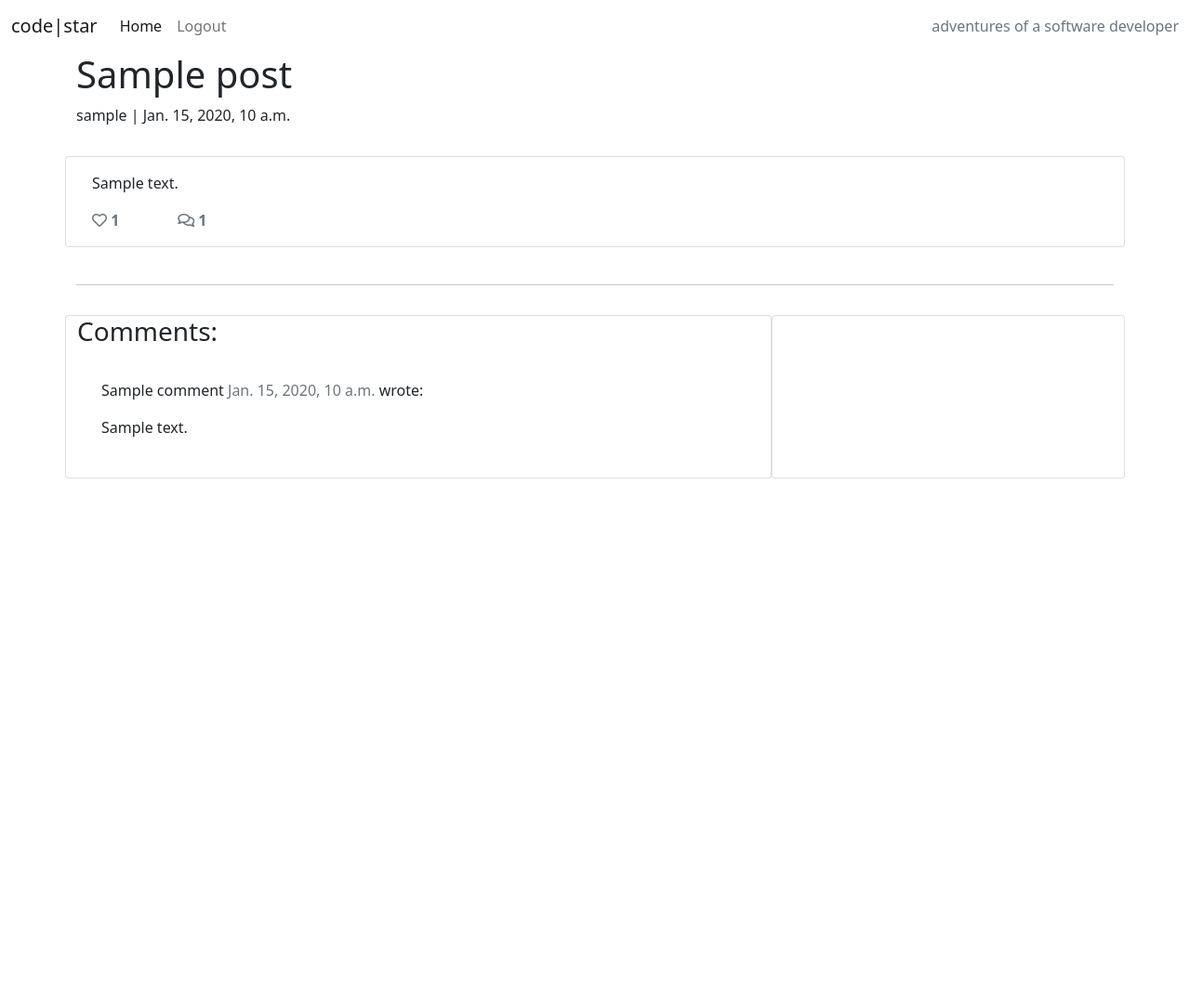
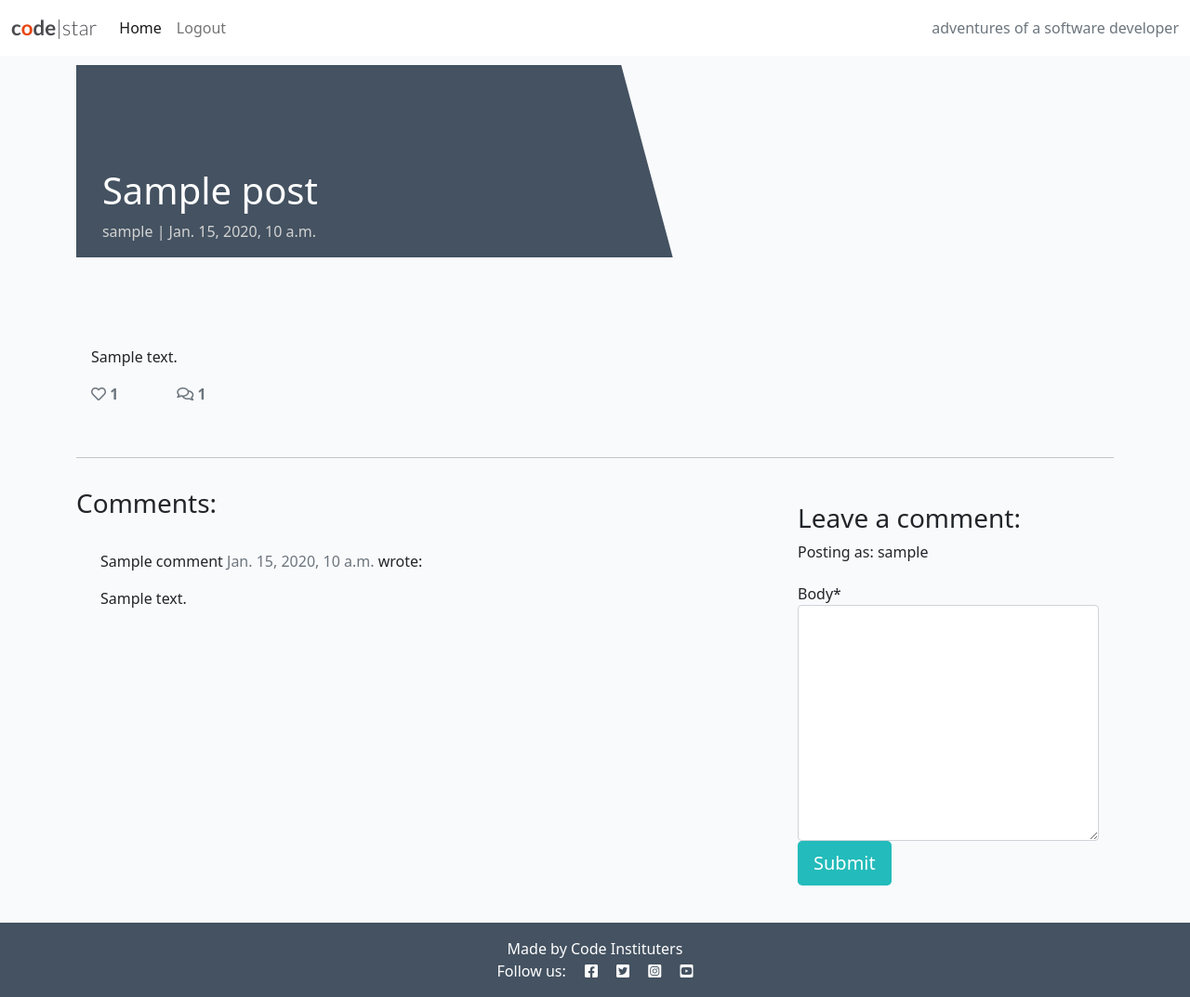
Before and after one commit to Noah-Samawi/DjangoBlog, a Django app: a page that uses templates/base.html in a window 1280 px wide. Shown: the whole page at 93% size. Before the commit the page ends 515 px from the top, so only its background shows below. Run offline with Django 3.2, Linux system fonts and the light colour scheme; a user stored in the database is signed in; tables that the repository leaves empty hold one stand-in row (values such as "Sample post"); some libraries are stand-ins or nearby versions.

Commit message:
Added forms file

```diff
--- /dev/null
+++ b/blog/forms.py
@@ -0,0 +1,8 @@
+from .models import Comment
+from django import forms
+
+
+class CommentForm(forms.ModelForm):
+    class Meta:
+        model = Comment
+        fields = ('body',)
--- a/blog/views.py
+++ b/blog/views.py
@@ -1,9 +1,8 @@
 from django.shortcuts import render, get_object_or_404
 from django.views import generic, View
 from .models import Post
+from .forms import CommentForm
 
-def home(request):
-    return render(request, 'home.html')
 
 class PostList(generic.ListView):
     model = Post
@@ -28,6 +27,39 @@ class PostDetail(View):
             {
                 "post": post,
                 "comments": comments,
+                "commented": False,
+                "liked": liked,
+                "comment_form": CommentForm()
+            },
+        )
+
+    def post(self, request, slug, *args, **kwargs):
+
+        queryset = Post.objects.filter(status=1)
+        post = get_object_or_404(queryset, slug=slug)
+        comments = post.comments.filter(approved=True).order_by("-created_on")
+        liked = False
+        if post.likes.filter(id=self.request.user.id).exists():
+            liked = True
+
+        comment_form = CommentForm(data=request.POST)
+        if comment_form.is_valid():
+            comment_form.instance.email = request.user.email
+            comment_form.instance.name = request.user.username
+            comment = comment_form.save(commit=False)
+            comment.post = post
+            comment.save()
+        else:
+            comment_form = CommentForm()
+
+        return render(
+            request,
+            "post_detail.html",
+            {
+                "post": post,
+                "comments": comments,
+                "commented": True,
+                "comment_form": comment_form,
                 "liked": liked
             },
         )
--- a/requirements.txt
+++ b/requirements.txt
@@ -10,6 +10,7 @@ dj-database-url==0.5.0
 Django==3.2.12
 django-allauth==0.61.1
 django-cloudinary-storage==0.3.0
+django-crispy-forms==1.14.0
 django-summernote==0.8.20.0
 idna==3.6
 oauthlib==3.2.2
--- a/static/css/style.css
+++ b/static/css/style.css
@@ -1,5 +1,5 @@
 body {
-    background-color: hsl(225, 58%, 63%);
+    background-color: #927c2c;
 }
 
 .brand {
--- a/templates/account/login.html
+++ b/templates/account/login.html
@@ -12,7 +12,7 @@
     <div class="col-md-8 mt-3 offset-md-2">
       <h3>{% trans "Sign In" %}</h3>
 
-      <p>{% blocktrans %}Welcome back to the code|star blog. To leave a comment or like a post, please log in. If you
+      <p>{% blocktrans %}Welcome back to the software|guys blog. To leave a comment or like a post, please log in. If you
         have not created an account yet, then <a class="link" href="{{ signup_url }}">sign up</a>
         first.{% endblocktrans %}</p>
     </div>
--- a/templates/base.html
+++ b/templates/base.html
@@ -4,7 +4,7 @@
 <html class="h-100">
 
 <head>
-    <title>CodeStar Blog</title>
+    <title>Software Guys</title>
 
     <link rel="preconnect" href="https://fonts.gstatic.com">
     <link href="https://fonts.googleapis.com/css2?family=Roboto:wght@300&display=swap" rel="stylesheet">
@@ -16,8 +16,7 @@
     <script src="https://cdn.jsdelivr.net/npm/bootstrap@5.0.1/dist/js/bootstrap.bundle.min.js"
         integrity="sha384-gtEjrD/SeCtmISkJkNUaaKMoLD0//ElJ19smozuHV6z3Iehds+3Ulb9Bn9Plx0x4" crossorigin="anonymous">
     </script>
-    <link rel="stylesheet" href="{% static 'css/stylesheet' %}">
-
+   <link rel="stylesheet" href="{% static 'css/style.css' %}">
 </head>
 
 <body class="d-flex flex-column h-100 main-bg">
--- a/templates/post_detail.html
+++ b/templates/post_detail.html
@@ -1,4 +1,5 @@
 {% extends 'base.html' %} {% block content %}
+{% load crispy_forms_tags %}
 
 <div class="masthead">
     <div class="container">
@@ -77,6 +78,22 @@
         <div class="col-md-4 card mb-4  mt-3 ">
             <div class="card-body">
                 <!-- For later -->
+                {% if commented %}
+                <div class="alert alert-success" role="alert">
+                    Your comment is awaiting approval
+                </div>
+                {% else %}
+                {% if user.is_authenticated %}
+
+                <h3>Leave a comment:</h3>
+                <p>Posting as: {{ user.username }}</p>
+                <form method="post" style="margin-top: 1.3em;">
+                    {{ comment_form | crispy }}
+                    {% csrf_token %}
+                    <button type="submit" class="btn btn-signup btn-lg">Submit</button>
+                </form>
+                {% endif %}
+                {% endif %}
             </div>
         </div>
     </div>
```
Also changed, not shown: codestar/settings.py (+28 -0 lines), templates/socialaccount/tests/test_403_csrf.html (renamed from templates/tests/test_403_csrf.html).
